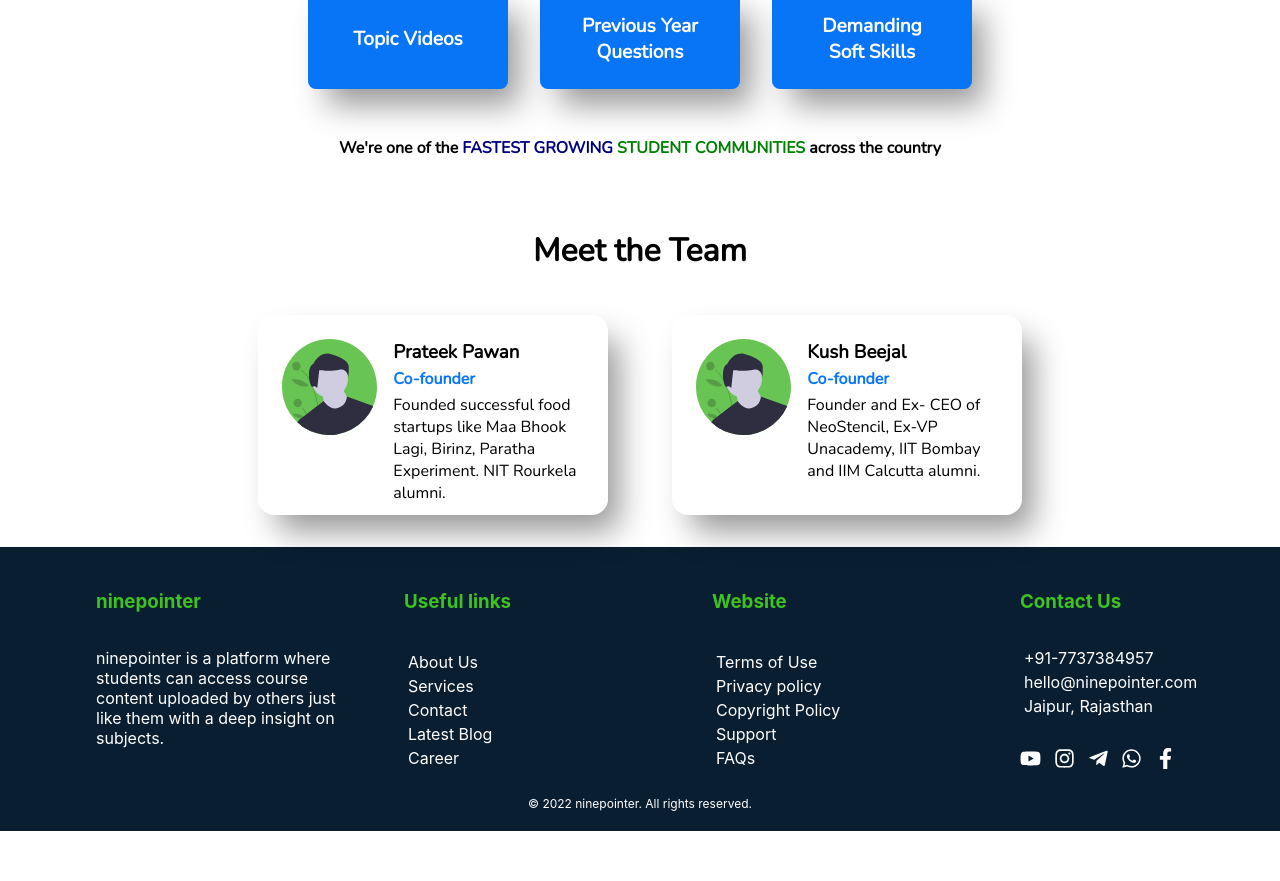
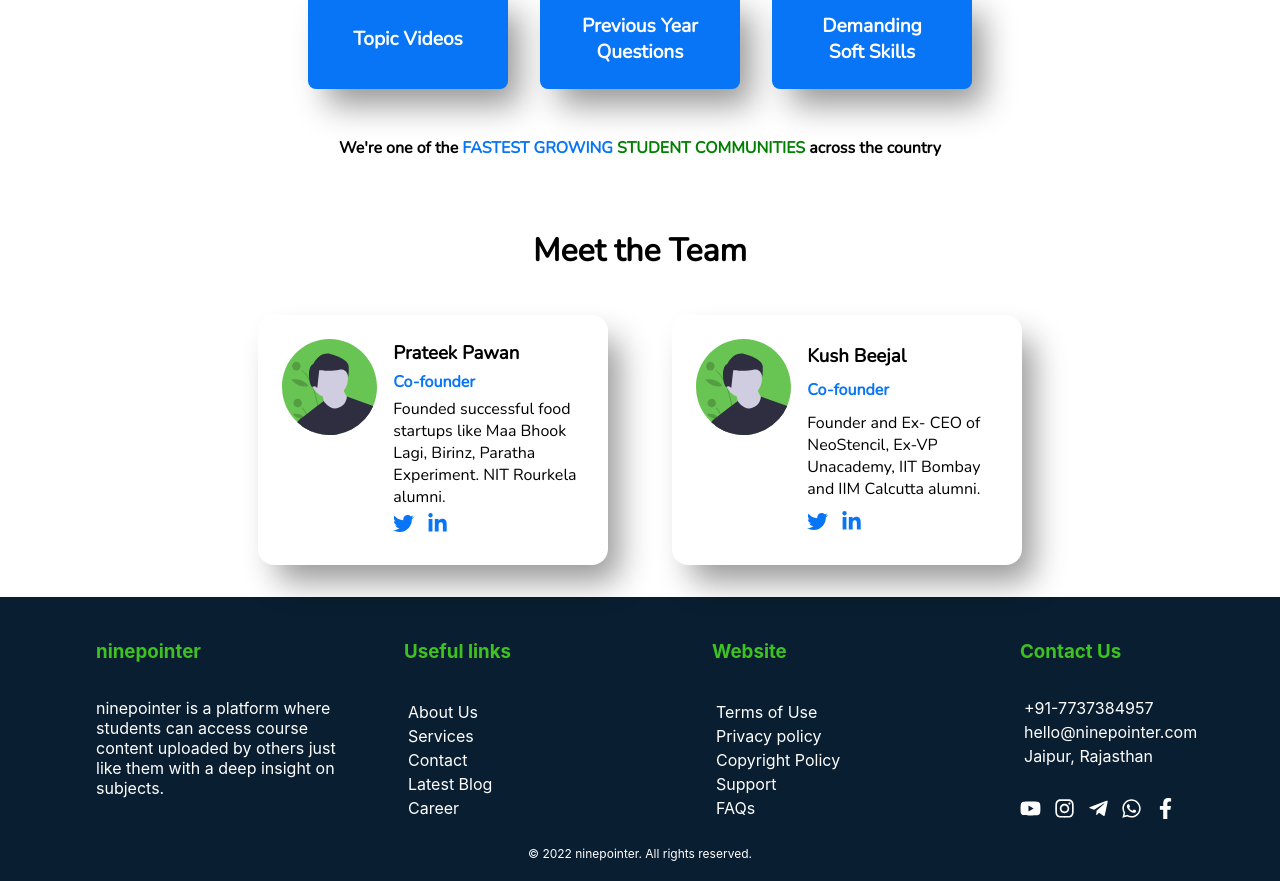
Before and after one commit to anshumansharma000/ninepointer, a Next.js app in the folder ninepointer/: page /about in a window 1280 px wide. Shown: the part 580-1461 px from the top of the page. Before the commit the page ends 1411 px from the top, so only its background shows below. Built offline with nearby package versions, Linux system fonts and the light colour scheme.

Commit message:
Minor UI changes

```diff
--- a/ninepointer/components/Navbar.js
+++ b/ninepointer/components/Navbar.js
@@ -60,7 +60,14 @@ export const Navbar = () => {
           //   setDropdown(false);
           // }}
           >
-            <Link href='/content'>Browse content</Link>
+            //TODO: Add link to content page page
+            <a
+              href='https://www.youtube.com/channel/UCgslF4zuDhDyttD9P3ZOHbg/playlists'
+              rel='noopener noreferer'
+              target='_blank'
+            >
+              Browse content
+            </a>
           </li>
           <li>
             <Link href='/about'>About Us</Link>
@@ -88,7 +95,9 @@ export const Navbar = () => {
               <Link href='/create'>Create with us</Link>
             </li>
             <li>
-              <Link href='/contact'>Contact Us</Link>
+              <Link href='https://www.youtube.com/channel/UCgslF4zuDhDyttD9P3ZOHbg/playlists'>
+                Browse Content
+              </Link>
             </li>
           </ul>
         </div>
--- a/ninepointer/components/TeamCard.js
+++ b/ninepointer/components/TeamCard.js
@@ -1,4 +1,5 @@
 import React from 'react';
+import { FaLinkedinIn, FaTwitter } from 'react-icons/fa';
 import styles from '../styles/TeamCard.module.scss';
 
 const TeamCard = ({
@@ -6,6 +7,8 @@ const TeamCard = ({
   role,
   photo = 'assets/svg-assets/undraw_male_avatar_323b.svg',
   description,
+  twitter,
+  linkedIn,
 }) => {
   return (
     <div className={styles.container}>
@@ -16,6 +19,14 @@ const TeamCard = ({
         <h3>{name}</h3>
         <h4 style={{ color: '#0875F7' }}>{role}</h4>
         <p>{description}</p>
+        <div className={styles.socialLinks}>
+          <a href={twitter} target='_blank' rel='noopener noreferrer'>
+            <FaTwitter size={21} color='#0875F7' />
+          </a>
+          <a href={linkedIn} target='_blank' rel='noopener noreferrer'>
+            <FaLinkedinIn size={21} color='#0875F7' />
+          </a>
+        </div>
       </div>
     </div>
   );
--- a/ninepointer/pages/about.js
+++ b/ninepointer/pages/about.js
@@ -62,7 +62,7 @@ export default function About() {
           </div>
           <p style={{ fontWeight: 700 }}>
             We're one of the{' '}
-            <span style={{ color: 'navy', fontWeight: '700' }}>
+            <span style={{ color: '#0875F7', fontWeight: '700' }}>
               FASTEST GROWING
             </span>{' '}
             <span style={{ color: 'green', fontWeight: '700' }}>
@@ -81,11 +81,14 @@ export default function About() {
               name='Prateek Pawan'
               role='Co-founder'
               description='Founded successful food startups like Maa Bhook Lagi, Birinz, Paratha Experiment. NIT Rourkela alumni.'
+              twitter='https://www.twitter.com/prateekpawan'
             />
             <TeamCard
               name='Kush Beejal'
               role='Co-founder'
               description='Founder and Ex- CEO of NeoStencil, Ex-VP Unacademy, IIT Bombay and IIM Calcutta alumni.'
+              twitter='https://twitter.com/kushbeejal'
+              linkedIn='https://in.linkedin.com/in/kushbeejal'
             />
           </div>
         </div>
--- a/ninepointer/styles/TeamCard.module.scss
+++ b/ninepointer/styles/TeamCard.module.scss
@@ -1,7 +1,7 @@
 .container{
     padding: 1.5rem;
     width: 350px;
-    height: 200px;
+    height: 250px;
     display: flex;
     gap: 1rem;
     border-radius: 1rem;
@@ -23,10 +23,16 @@
         flex: 2;
         display: flex;
         flex-direction: column;
+        justify-content: space-around;
 
         h4,h3, p{
             margin-top: 0;
             margin-bottom: 0.2rem;
         }
+
+        .socialLinks{
+            display: flex;
+            gap: 0.8rem;
+        }
     }
 }
```
